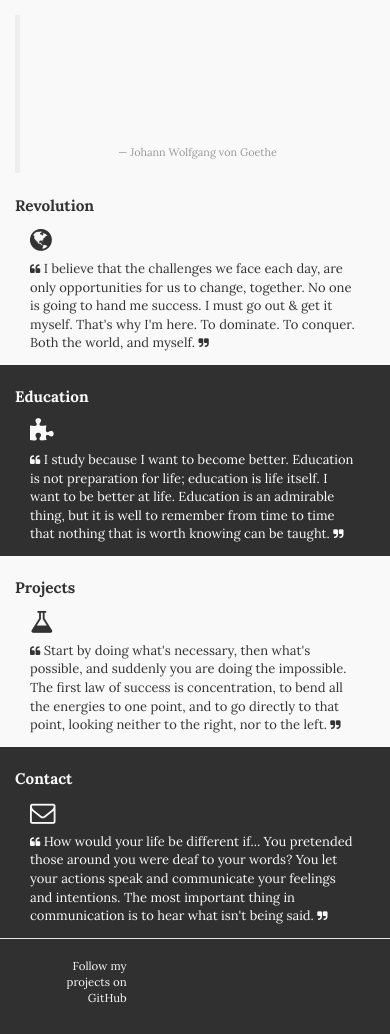
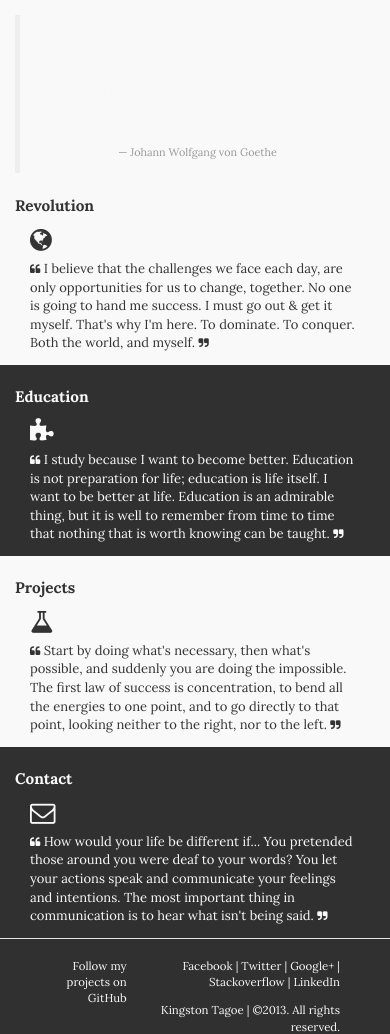
Before and after one commit to kingstontagoe/kingstontagoe.github.io, a plain HTML site: page index.html in a window 390 px wide. Shown: the part 66-1100 px from the top of the page. Drawn offline with nearby package versions, Linux system fonts and the light colour scheme.

Commit message:
Version Update 1.9.4.7 Private Beta

```diff
--- a/index.html
+++ b/index.html
@@ -139,7 +139,7 @@
           <div class="col-xs-4">
             <p>Follow my projects on <a href="https://github.com/niimantse" target="_blank">GitHub</a></p>
           </div>
-          <div class="col-xs-8 hidden-xs"><span class="right">
+          <div class="col-xs-8"><span class="right">
             <p><a href="https://www.facebook.com/NiiMantseAflahTagoe"                  target="_blank">Facebook</a> |
                <a href="https://twitter.com/NiiMantseAflah"                            target="_blank">Twitter </a> |
                <a href="https://plus.google.com/u/0/105317445242611525354/posts/p/pub" target="_blank">Google+ </a> |
@@ -149,13 +149,13 @@
             <p><a href="http://niimantse.github.io/"                             target="_blank">Kingston Tagoe</a> |
                &copy;2013. All rights reserved.</p></span>
 
-            <div class=" col-xs-8 visible-xs">
+            <!-- <div class=" col-xs-8 visible-xs">
               <span class="social right">
                 <li><i class="icon-linkedin"></i><a href="http://gh.linkedin.com/pub/kingston-tagoe/64/517/50" target="_blank"></a></li> |
                 <li><i class="icon-twitter"></i><a href="https://twitter.com/NiiMantseAflah" target="_blank">                  </a></li> |
                 <li><i class="icon-facebook-sign"></i><a href="https://www.facebook.com/NiiMantseAflahTagoe" target="_blank">  </a></li> |
               </span>
-            </div>
+            </div>  -->
           </div>
         </div>
 
```
